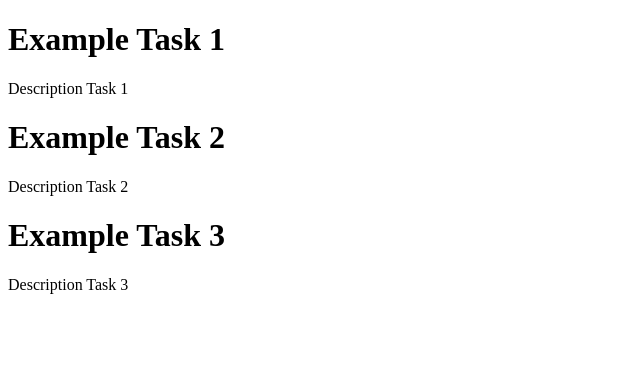
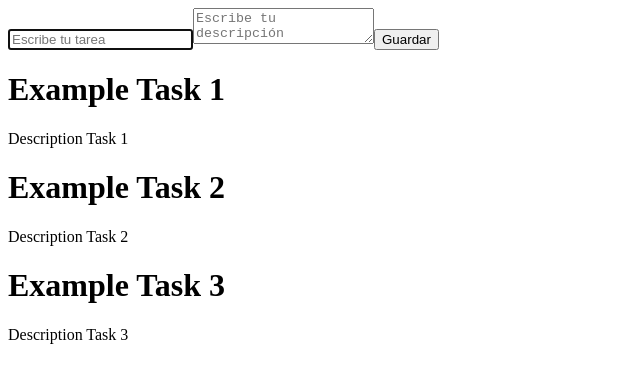
Before and after one commit to AlvaroCC96/react_tasks_app, a React (Vite) app: page / in a window 1280 px wide. Shown: the top 382 px of the page, without its empty margins (0-640 px from the left). Built offline with nearby package versions, Linux system fonts and the light colour scheme.

Commit message:
feat(Task): create new Task

```diff
--- a/src/App.jsx
+++ b/src/App.jsx
@@ -1,10 +1,28 @@
-import TaskList from './TaskList'
+import TaskList from './components/TaskList'
+import TaskForm from './components/TaskForm'
+import { tasks as data } from './data/tasks'
+import { useState, useEffect } from 'react'
 
 function App() {
 
+  const [tasks, setTasks] = useState([])
+
+  useEffect(() => {
+    setTasks(data)
+  }, [])
+
+  function createTask(task){
+    setTasks([...tasks,{
+      title: task.title,
+      id: tasks.length,
+      description: task.description,
+    }])
+  }
+
   return (
     <div>
-      <TaskList/>
+      <TaskForm createTask = {createTask} />
+      <TaskList tasks = {tasks} />
     </div>
   )
 }
--- a/src/TaskList.jsx
+++ /dev/null
@@ -1,27 +0,0 @@
-import { tasks as data } from './tasks'
-import { useState, useEffect } from 'react'
-
-function TaskList() {
-  const [tasks, setTasks] = useState([])
-
-  useEffect(() => {
-    setTasks(data)
-  }, [])
-
-  if (tasks.length === 0) {
-    return <h1> No hay tareas</h1>
-  }
-
-  return (
-    <div>
-      {tasks.map((task) => (
-        <div key={task.id}>
-          <h1>{task.title}</h1>
-          <p>{task.description}</p>
-        </div>
-      ))}
-    </div>
-  )
-}
-
-export default TaskList
--- /dev/null
+++ b/src/components/TaskCard.jsx
@@ -0,0 +1,10 @@
+function TaskCard({task}) {
+  return (
+    <div>
+        <h1>{task.title}</h1>
+        <p>{task.description}</p>
+    </div>
+  )
+}
+
+export default TaskCard
--- /dev/null
+++ b/src/components/TaskForm.jsx
@@ -0,0 +1,33 @@
+import { useState } from "react";
+
+export default function TaskForm({ createTask }) {
+  const [title, setTitle] = useState("");
+  const [description, setDescription] = useState("");
+
+  const handleSubmit = (e) => {
+    e.preventDefault();
+    createTask({
+      title,
+      description,
+    });
+    setTitle("");
+    setDescription("");
+  };
+
+  return (
+    <form onSubmit={handleSubmit}>
+      <input
+        placeholder="Escribe tu tarea"
+        onChange={(e) => setTitle(e.target.value)}
+        value={title}
+        autoFocus
+      />
+      <textarea
+        placeholder="Escribe tu descripción"
+        onChange={(e) => setDescription(e.target.value)}
+        value={description}
+      ></textarea>
+      <button>Guardar</button>
+    </form>
+  );
+}
--- /dev/null
+++ b/src/components/TaskList.jsx
@@ -0,0 +1,17 @@
+import TaskCard from './TaskCard'
+function TaskList({tasks}) {
+
+  if (tasks.length === 0) {
+    return <h1> No hay tareas</h1>
+  }
+
+  return (
+    <div>
+      {tasks.map((task) => (
+        <TaskCard task = {task} key = {task.id} />
+      ))}
+    </div>
+  )
+}
+
+export default TaskList
```
Also changed, not shown: src/data/tasks.js (renamed from src/tasks.js).
